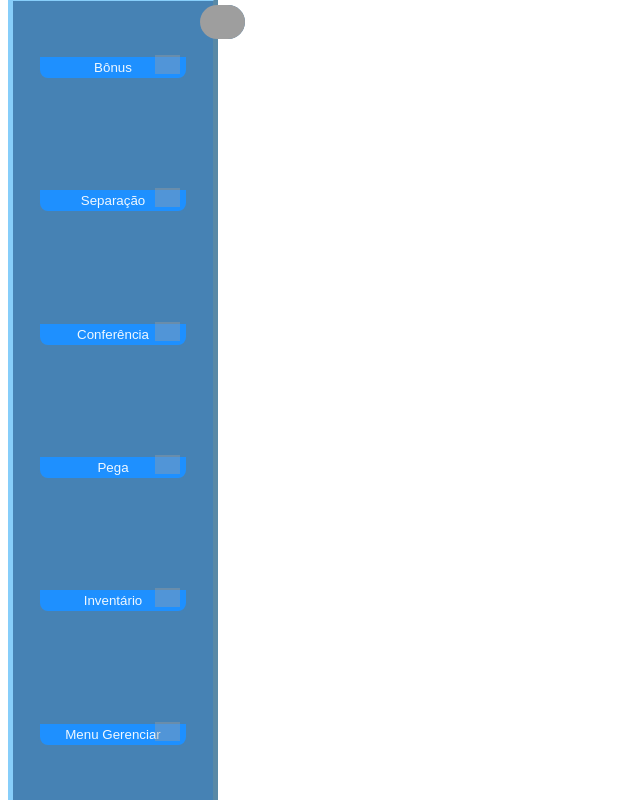
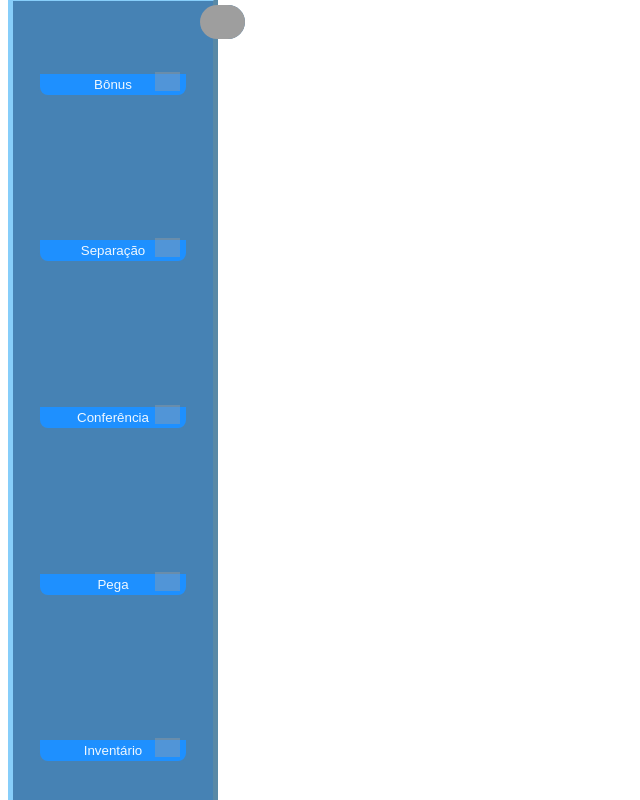
Before and after one commit to Edmar8111/estrutura_bt, a plain HTML site: page index.html in a window 1280 px wide. Shown: the whole page, without its empty margins (0-640 px from the left). Drawn offline with Linux system fonts and the light colour scheme; grey boxes are pictures that could not be loaded.

Commit message:
Update height main index.html

```diff
--- a/index.html
+++ b/index.html
@@ -14,7 +14,7 @@
             align-items:center;
             flex-flow:wrap;
             flex-direction: column;
-            height:100%;
+            height:125%;
             margin:-12px 0px;
             border:5px outset lightskyblue;
         }
```
